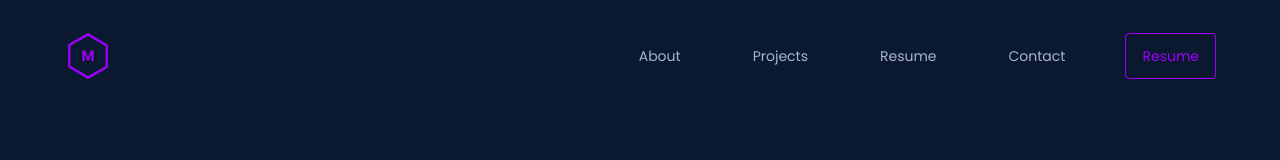
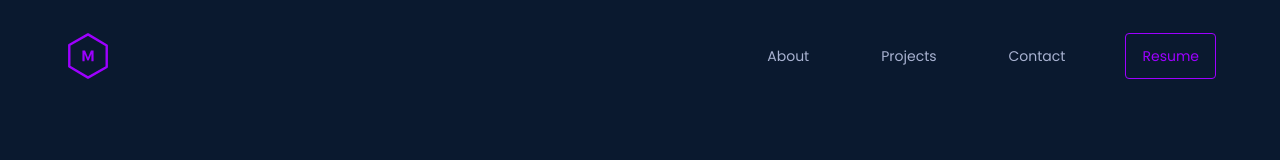
Before and after one commit to muhabme/muhabme-portfolio, a Next.js app: page / in a window 1280 px wide. Shown: the top 160 px of the page. Built offline with nearby package versions, Linux system fonts and the light colour scheme.

Commit message:
removed resume section

```diff
--- a/src/data/sections.ts
+++ b/src/data/sections.ts
@@ -8,10 +8,6 @@ export const sectionLinks = [
         link: '/#projects',
     },
     {
-        name: 'Resume',
-        link: '/#resume',
-    },
-    {
         name: 'Contact',
         link: '/#contact',
     },
```
